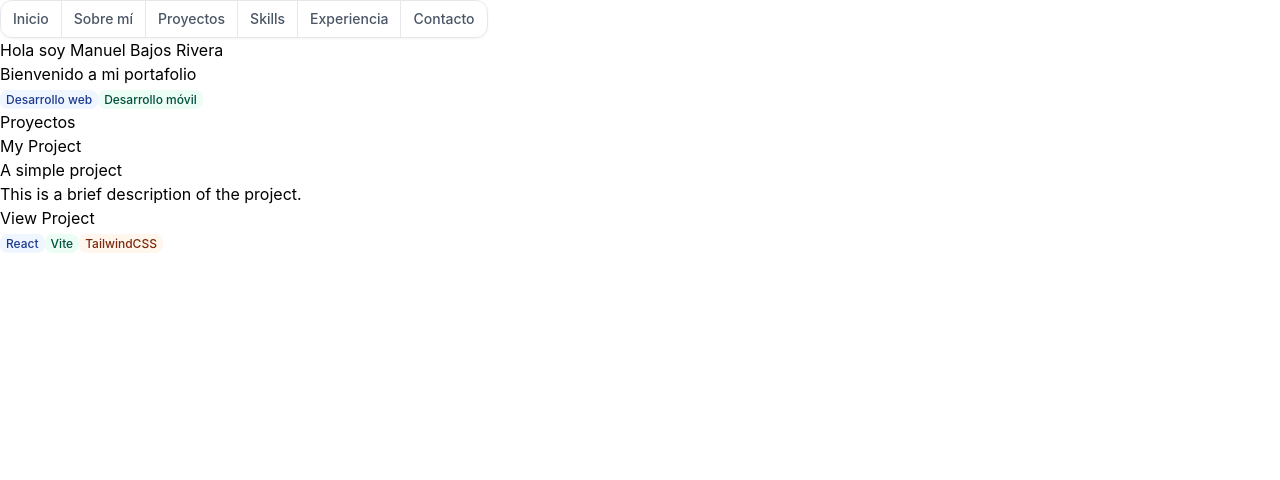
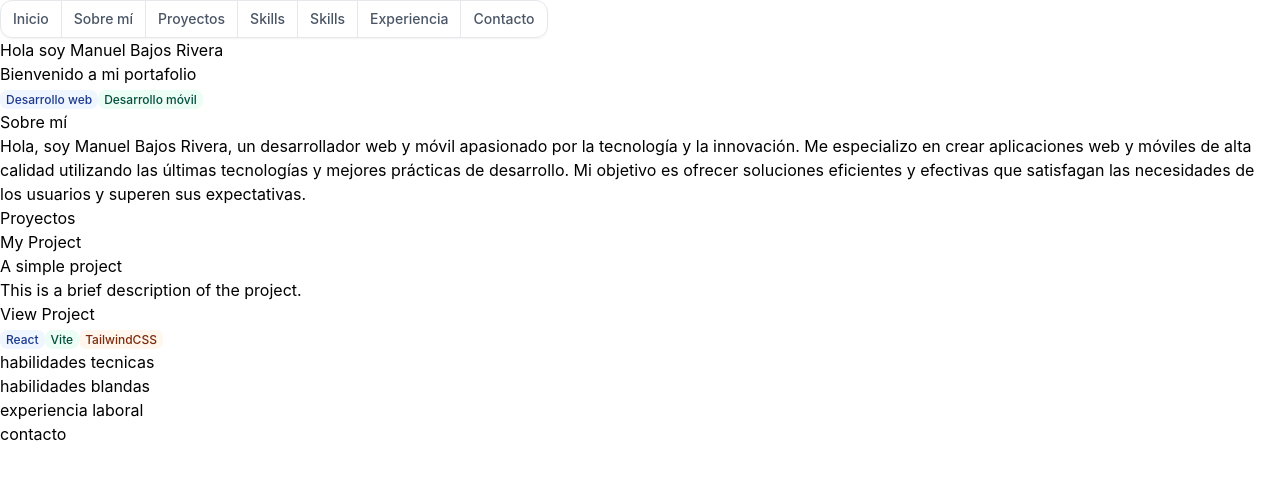
Before and after one commit to Manu090704/Portafolio, a React (Vite) app: page / in a window 1280 px wide. Shown: the top 480 px of the page. Built offline with nearby package versions, Linux system fonts and the light colour scheme.

Commit message:
feat: se añade más estructura

```diff
--- a/src/App.jsx
+++ b/src/App.jsx
@@ -20,7 +20,10 @@ function App() {
         <button onClick={() => document.getElementById('Proyectos').scrollIntoView({ behavior: 'smooth' })} type="button" class="text-body bg-neutral-primary-soft border border-default hover:bg-neutral-secondary-medium hover:text-heading focus:ring-3 focus:ring-neutral-tertiary-soft font-medium leading-5 text-sm px-3 py-2 focus:outline-none">
           Proyectos
         </button>
-        <button onClick={() => document.getElementById('Skills').scrollIntoView({ behavior: 'smooth' })} type="button" class="text-body bg-neutral-primary-soft border border-default hover:bg-neutral-secondary-medium hover:text-heading focus:ring-3 focus:ring-neutral-tertiary-soft font-medium leading-5 text-sm px-3 py-2 focus:outline-none">
+        <button onClick={() => document.getElementById('TecnicalSkills').scrollIntoView({ behavior: 'smooth' })} type="button" class="text-body bg-neutral-primary-soft border border-default hover:bg-neutral-secondary-medium hover:text-heading focus:ring-3 focus:ring-neutral-tertiary-soft font-medium leading-5 text-sm px-3 py-2 focus:outline-none">
+          Skills
+        </button>
+        <button onClick={() => document.getElementById('SoftSkills').scrollIntoView({ behavior: 'smooth' })} type="button" class="text-body bg-neutral-primary-soft border border-default hover:bg-neutral-secondary-medium hover:text-heading focus:ring-3 focus:ring-neutral-tertiary-soft font-medium leading-5 text-sm px-3 py-2 focus:outline-none">
           Skills
         </button>
         <button onClick={() => document.getElementById('Experiencia').scrollIntoView({ behavior: 'smooth' })} type="button" class="text-body bg-neutral-primary-soft border border-default hover:bg-neutral-secondary-medium hover:text-heading focus:ring-3 focus:ring-neutral-tertiary-soft font-medium leading-5 text-sm px-3 py-2 focus:outline-none">
@@ -36,7 +39,9 @@ function App() {
       <Chip text="Desarrollo web" />
       <Chip text="Desarrollo móvil" color="green" />
 
-      <div>
+      <div id="SobreMi">
+        <h2>Sobre mí</h2>
+        <p>Hola, soy Manuel Bajos Rivera, un desarrollador web y móvil apasionado por la tecnología y la innovación. Me especializo en crear aplicaciones web y móviles de alta calidad utilizando las últimas tecnologías y mejores prácticas de desarrollo. Mi objetivo es ofrecer soluciones eficientes y efectivas que satisfagan las necesidades de los usuarios y superen sus expectativas.</p>
 
       </div>
       <div id="Proyectos">
@@ -49,6 +54,18 @@ function App() {
           tecnologies={{"React": "blue", "Vite": "green", "TailwindCSS": "yellow"}}
         />
       </div>
+      <div id="TecnicalSkills">
+        <p>habilidades tecnicas</p>
+      </div>
+      <div id="SoftSkills">
+        <p>habilidades blandas</p>
+      </div>
+      <div id="Experiencia">
+        <p>experiencia laboral</p>
+      </div>
+      <div id="Contacto">
+        <p>contacto </p>
+      </div>
     </>
   )
 }
```
